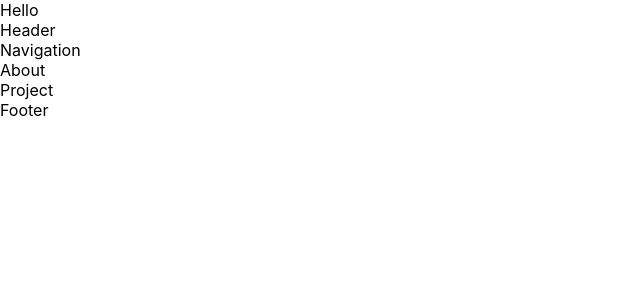
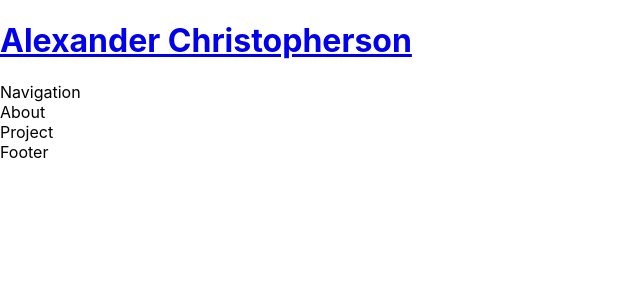
Before and after one commit to albenchris/alexander-christopherson-portfolio, a React (Create React App) app: page / in a window 1280 px wide. Shown: the top 300 px of the page, without its empty margins (0-640 px from the left). Built offline with nearby package versions, Linux system fonts and the light colour scheme.

Commit message:
basic header

```diff
--- a/src/App.js
+++ b/src/App.js
@@ -7,7 +7,6 @@ import Project from './components/Project';
 function App() {
   return (
     <div>
-      Hello
       <Header />
       <About />
       <Project />
--- a/src/components/Header/index.js
+++ b/src/components/Header/index.js
@@ -5,7 +5,11 @@ const Header = () => {
 
     return (
         <header>
-            Header
+            <h1>
+                <a data-testid="link" href="/">
+                    Alexander Christopherson
+                </a>
+            </h1>
             <Nav />
         </header>
     );
```
